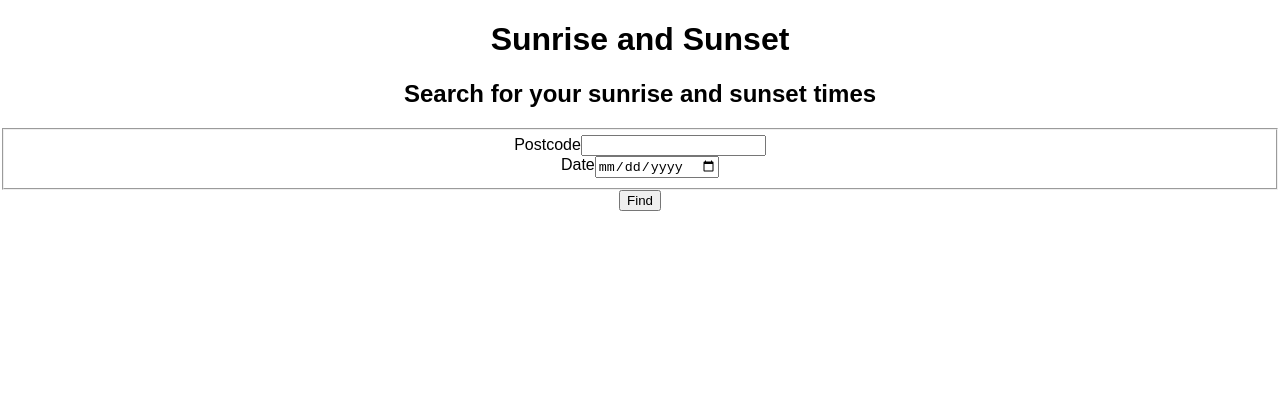
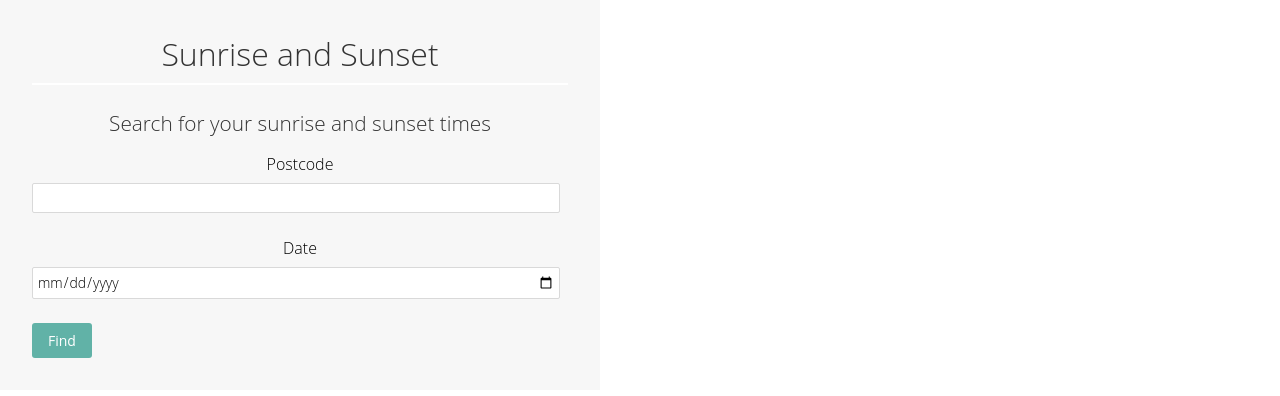
Before and after one commit to Darren-Ivey/sun-activity-react-typescript, a React (Create React App) app: page / in a window 1280 px wide. Shown: the top 396 px of the page. Built offline with nearby package versions, Linux system fonts and the light colour scheme; the HTML template or start-up script is replaced by a standard one.

Commit message:
Add styling

```diff
--- /dev/null
+++ b/src/components/LocationAndDateForm/LocationAndDateForm.css
@@ -0,0 +1,64 @@
+
+.form_fieldset {
+    box-sizing: border-box;
+    margin: 0;
+    padding: 0;
+    border: none;
+    display: flex;
+    flex-direction: column;
+    font-family: Open Sans,Helvetica Neue,Helvetica,Arial,sans-serif;
+}
+
+.form__header {
+    display: block;
+    color: #333;
+    font-weight: 300;
+    font-family: Open Sans,Helvetica Neue,Helvetica,Arial,sans-serif;
+    margin: 24px 0 16px 0;
+    font-size: 1.3em;
+}
+
+.field {
+    display: flex;
+    flex-direction: column;
+    margin-bottom: 16px;
+}
+
+.field__input {
+    padding: 4px;
+    margin: 8px 8px 8px 0;
+    border-radius: 2px;
+    font-size: 14px;
+    line-height: 20px;
+    box-sizing: border-box;
+    border: 1px solid #d9d9d9;
+    font-family: Open Sans,Helvetica Neue,Helvetica,Arial,sans-serif;
+    font-weight: 300;
+}
+
+.field__label {
+    font-family: Open Sans,Helvetica Neue,Helvetica,Arial,sans-serif;
+    font-weight: 300;
+}
+
+.error__message {
+    margin: 0 0 24px 0;
+    color: orangered;
+}
+
+.footer__button {
+    display: block;
+    padding: 8px 16px;
+    border: none;
+    border-radius: 3px;
+    background-color: #61b2a7;
+    font-family: Open Sans,Helvetica Neue,Helvetica,Arial,sans-serif;
+    font-weight: 400;
+    font-size: 14px;
+    cursor: pointer;
+    color: white;
+}
+
+.footer__button:hover {
+    opacity: 0.7;
+}
--- a/src/components/LocationAndDateForm/LocationAndDateForm.tsx
+++ b/src/components/LocationAndDateForm/LocationAndDateForm.tsx
@@ -1,4 +1,5 @@
 import * as React from 'react';
+import './LocationAndDateForm.css';
 
 interface IProps {
     error: string,
--- /dev/null
+++ b/src/components/SunActivity/SunActivity.css
@@ -0,0 +1,16 @@
+
+.sun-activity-results {
+    margin: 32px 0 0 0;
+    border: 1px solid #d9d9d9;
+}
+
+.sun-activity-results__result {
+    font-family: Open Sans,Helvetica Neue,Helvetica,Arial,sans-serif;
+    font-weight: 300;
+    font-size: 16px;
+    margin: 16px;
+}
+
+.sun-activity-results__value {
+    font-weight: 400;
+}
--- a/src/components/SunActivity/SunActivity.tsx
+++ b/src/components/SunActivity/SunActivity.tsx
@@ -1,5 +1,6 @@
 import * as moment from 'moment';
 import * as React from 'react';
+import './SunActivity.css'
 
 interface IProps {
     error: string,
--- /dev/null
+++ b/src/pages/SunActivityPage.css
@@ -0,0 +1,18 @@
+
+.page-sun-activity {
+    background-color: #f7f7f7;
+    padding: 8px 32px 32px 32px;
+    max-width: 600px;
+    min-width: 320px;
+    box-sizing: border-box;
+}
+
+.page-sun-activity__header {
+    display: block;
+    color: #333;
+    font-weight: 300;
+    padding-bottom: 8px;
+    margin: 24px 0 0 0;
+    border-bottom: 2px white solid;
+    font-family: Open Sans,Helvetica Neue,Helvetica,Arial,sans-serif;
+}
--- a/src/pages/SunActivityPage.tsx
+++ b/src/pages/SunActivityPage.tsx
@@ -4,6 +4,7 @@ import * as SunCalc from 'suncalc';
 import LocationAndDateForm from '../components/LocationAndDateForm/LocationAndDateForm';
 import SunActivity from '../components/SunActivity/SunActivity';
 import { fetchCoordinates } from '../services/services';
+import './SunActivityPage.css'
 
 interface IState {
     coordinatesError: string,
@@ -50,8 +51,8 @@ class SunActivityPage extends React.Component<{}, IState> {
         const { sunActivity, coordinatesError } = this.state;
 
         return (
-            <div>
-                <h1>
+            <div className="page-sun-activity">
+                <h1 className="page-sun-activity__header">
                     Sunrise and Sunset
                 </h1>
                 <LocationAndDateForm
```
